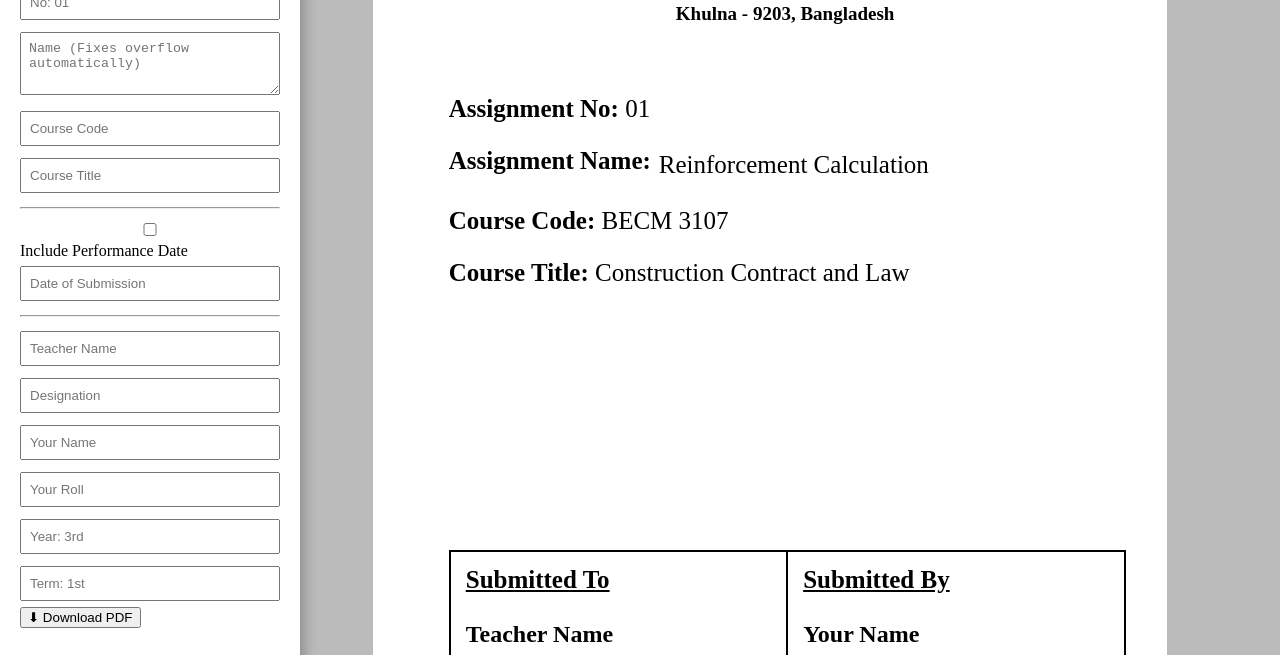
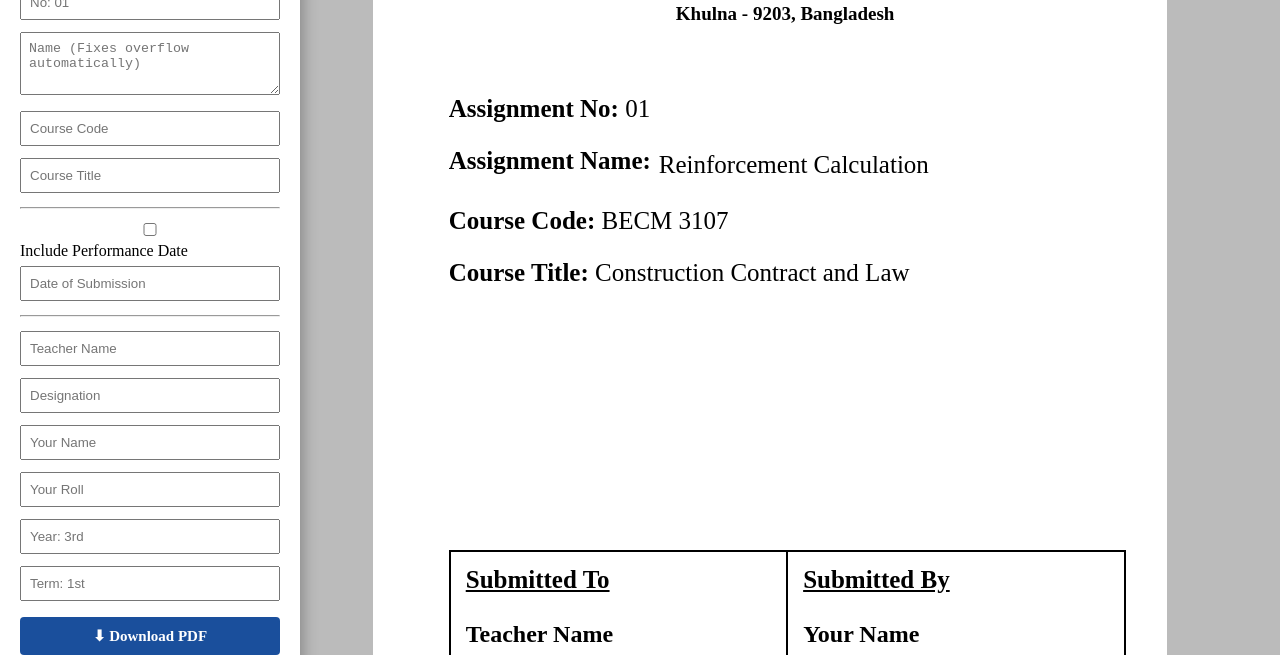
Before and after one commit to abdullah-sheikh052/Cover-Generator, a plain HTML site: page index.html in a window 1280 px wide. Shown: the part 145-800 px from the top of the page. Drawn offline with nearby package versions, Linux system fonts and the light colour scheme.

Commit message:
Update style.css

```diff
--- a/style.css
+++ b/style.css
@@ -5,6 +5,15 @@ body { font-family: 'Times New Roman', serif; background: #bbb; margin: 0; }
     width: 260px; position: fixed; top: 0; left: 0; height: 100vh; overflow-y: auto;
     background: white; padding: 20px; box-shadow: 2px 0 15px rgba(0,0,0,0.3); z-index: 100;
 }
+.input-container button {
+    width: 100%; margin-top: 10px; padding: 10px;
+    background: #1a4f9c; color: white; border: none;
+    font-size: 15px; font-family: 'Times New Roman', serif;
+    cursor: pointer; border-radius: 4px; font-weight: bold;
+    transition: background 0.2s;
+}
+.input-container button:hover { background: #0f3470; }
+.input-container button:disabled { background: #888; cursor: not-allowed; }
 .input-container input, .input-container textarea { width: 100%; margin: 6px 0; padding: 8px; box-sizing: border-box; }
 
 /* Desktop: push A4 to the right of sidebar */
```
